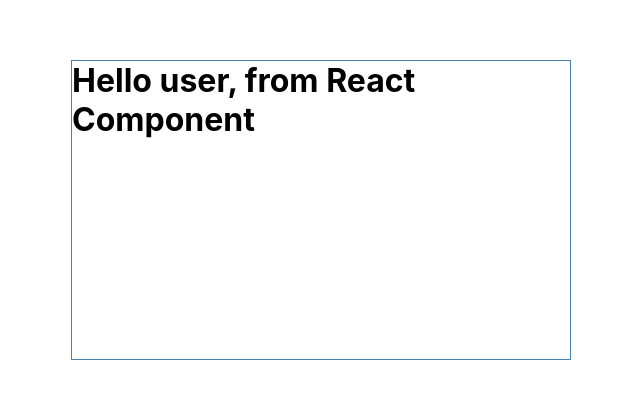
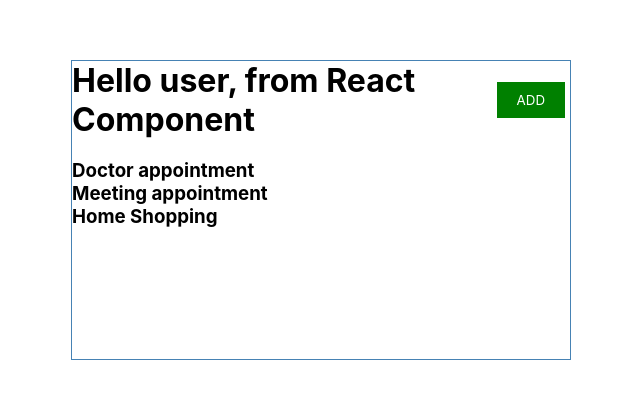
Before and after one commit to zamanshahed/react-task-tracker, a React (Create React App) app: page / in a window 1280 px wide. Shown: the part 240-638 px from the top of the page, without its empty margins (319-959 px from the left). Built offline with nearby package versions, Linux system fonts and the light colour scheme.

Commit message:
useState used for reading tasklist which is part of the Task component now

```diff
--- a/src/App.js
+++ b/src/App.js
@@ -1,16 +1,18 @@
 import React from 'react'
 import Header from './components/Header'
+import Tasks from './components/Tasks'
 
 //function based :
 //------------------
 function App() {
-  const name = 'Sumon'
-  const flag = 0
+  // const name = 'Sumon'
+  // const flag = 0
   return (
     <div className="container">
       {/* <h1>Hello {name}, from REACT {15.3+2} (APP.js)</h1> */}
       {/* <h2>{flag? "Green Light": "Red Light"}</h2> */}
       <Header />
+      <Tasks />
     </div>
   );
 }
--- /dev/null
+++ b/src/components/Button.js
@@ -0,0 +1,19 @@
+import React from 'react'
+import PropTypes from 'prop-types'
+
+
+const Button = ({color, text, onClick}) => {
+    return <button onClick={onClick} style={{backgroundColor:color}} className='btn'>{text}</button>
+}
+
+Button.defaultProps = {
+    color: 'steelblue',
+}
+
+Button.propTypes = {
+    text: PropTypes.string,
+    color: PropTypes.string,
+    onClick: PropTypes.func,
+}
+
+export default Button
--- a/src/components/Header.js
+++ b/src/components/Header.js
@@ -1,11 +1,19 @@
 import React from 'react'
 import PropTypes from 'prop-types'
+import Button from './Button'
 
 
 const Header = (props) => {
+
+    const onClick = (e) => {
+        console.log('Props - Clicked !')
+    }
+
     return (
-        <header>
+        <header className='header'>
             <h1 >Hello {props.title}, from React Component</h1>
+            <Button color='green' text='ADD' onClick={onClick}/>
+
         </header>
     )
 }
@@ -17,9 +25,9 @@
     title: PropTypes.string.isRequired,
 }
 
-const styleSheet = {
-    color:'blue',
-    backgroundColor: 'black',
-}
+// const styleSheet = {
+//     color:'blue',
+//     backgroundColor: 'black',
+// }
 
 export default Header
--- /dev/null
+++ b/src/components/Tasks.js
@@ -0,0 +1,33 @@
+import { useState } from 'react'
+
+const Tasks = () => {
+    const [tasks, setTask] = useState ([
+        {
+            id: 1,
+            text: 'Doctor appointment',
+            day: 'Feb 5th at 2:45pm',
+            reminder: true,
+        },
+        {
+            id: 2,
+            text: 'Meeting appointment',
+            day: 'Feb 8th at 4:15pm',
+            reminder: true,
+        },
+        {
+            id: 3,
+            text: 'Home Shopping',
+            day: 'Feb 15th at 12:05pm',
+            reminder: true,
+        },
+    ])
+    return (
+        <>
+          {
+              tasks.map((task) =>(<h3 key={task.id} >{task.text}</h3>))
+          }
+        </>
+    )
+}
+
+export default Tasks
```
Also changed, not shown: 1 other file (tests, documents, lock files or other folders).
